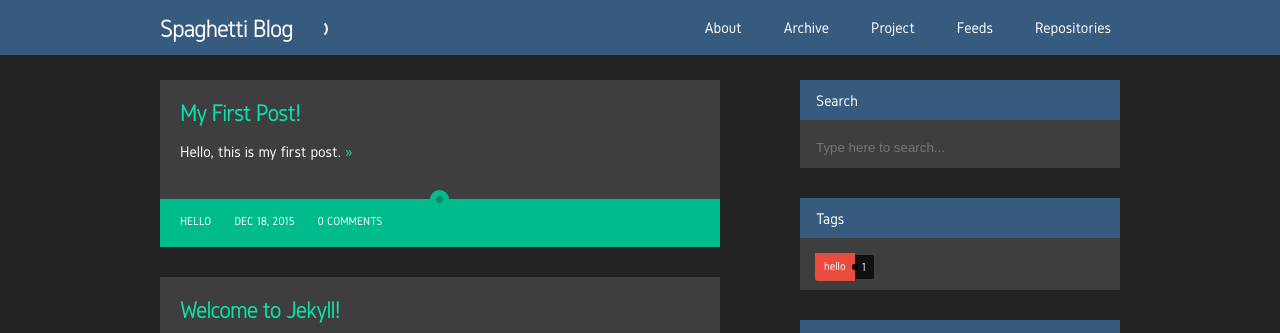
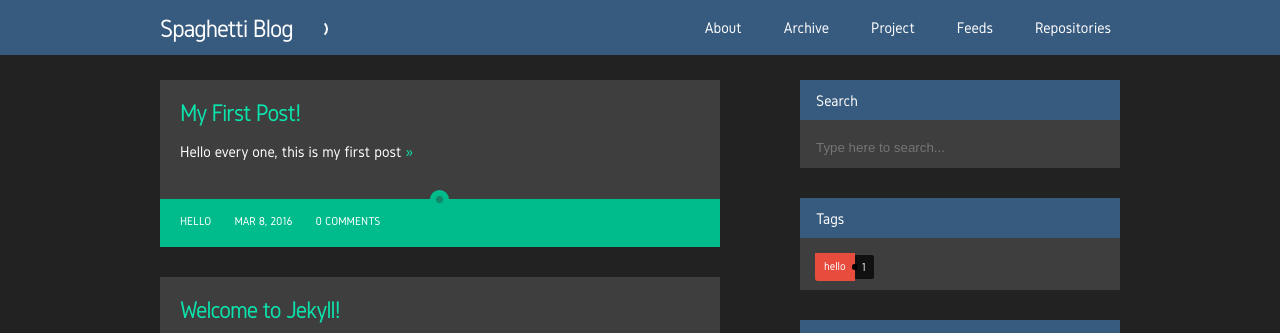
Before and after one commit to lucas95123/lucas95123.github.io, a Jekyll site: the page built from index.html, in a window 1280 px wide and 940 px high. Shown: the top 333 px of the window. Built offline with Jekyll 4.4.1, drawn with Linux system fonts in a browser that asks for light colours; nearby versions of some CDN libraries; the list of posts is cut into pages by our own code; comment, search, counter and statistics services are not loaded; a style sheet for code colours, icons or effects is not loaded.

Commit message:
Editted first post

```diff
--- a/_posts/2015-12-19-my-first-post.markdown
+++ b/_posts/2015-12-19-my-first-post.markdown
@@ -1,11 +1,11 @@
 ---
 layout: post
 title:  "My First Post!"
-date:   2015-12-19 00:00:00 +0700
+date:   2016-3-9 00:00:00 +0700
 categories: uncategorized
 tags:
 - hello
 ---
 
 
-Hello, this is my first post.
+Hello every one, this is my first post
```
